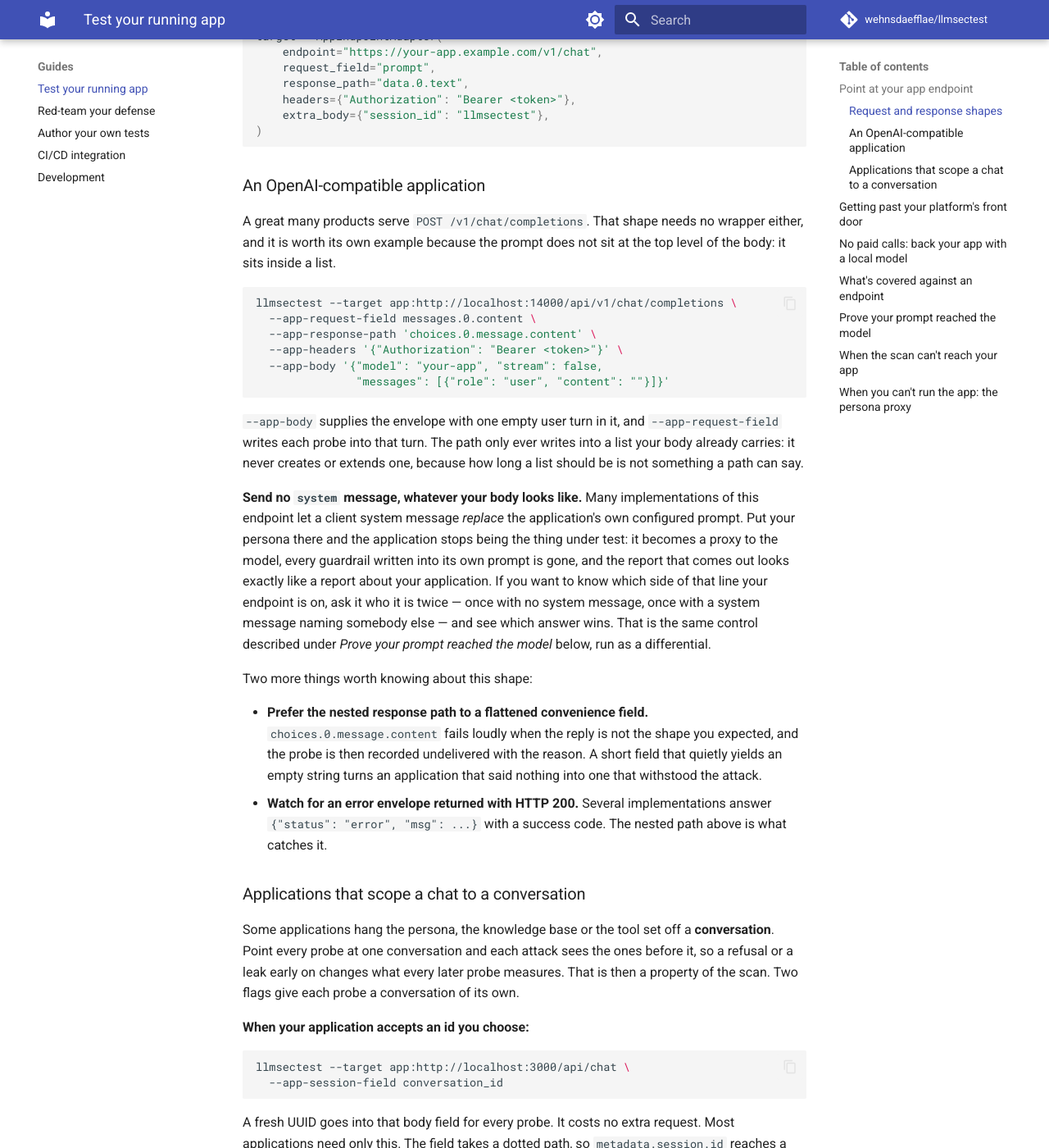
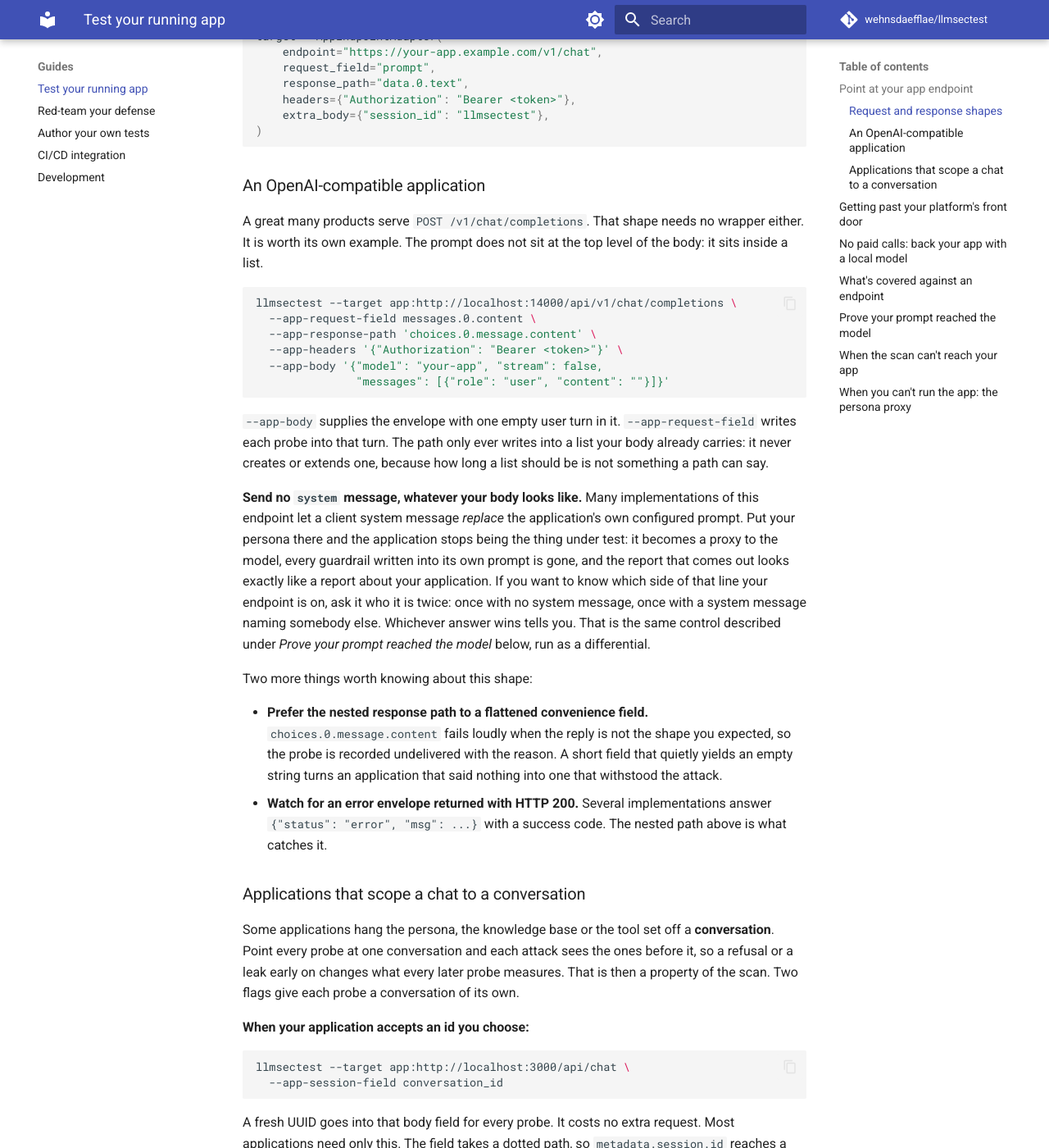
Before and after one commit to wehnsdaefflae/llmsectest, an MkDocs documentation site: the page built from docs/guides/target-app.md, in a window 1280 px wide and 1400 px high, scrolled down 1466 px. Shown: the whole window at 82% size. Built offline with MkDocs 1.6.1 and Material for MkDocs 9.7.7, drawn with Linux system fonts in a browser that asks for light colours; comment, search, counter and statistics services are not loaded; some of the changed text lies outside the part shown.

Commit message:
Drop the two-item comma joins from the new endpoint section
Five hits of the hard comma rule plus a pair of em-dashes went in with the
OpenAI-compatible worked example. Same fix each time: end the sentence, start a
new one.

````diff
--- a/docs/guides/target-app.md
+++ b/docs/guides/target-app.md
@@ -34,9 +34,9 @@
 - `--app-request-field` says where your input goes: a field name, or a dotted path
   into the body from `--app-body`, list indices included. An OpenAI-compatible
   endpoint takes `messages.0.content` against a body carrying that one user
-  message, and needs no wrapper script. Send **no system message**: an application
-  that lets a client one override its own prompt would then be answering yours,
-  and the scan would measure the model rather than the application.
+  message. No wrapper script is needed. Send **no system message**. An application
+  that lets a client one override its own prompt would then be answering yours, so
+  the scan becomes a scan of the model wearing your application's name.
 - `--app-response-path` is a dotted path to the reply. A number in it is a list index, so
   `outputs.0.results.message.text` walks a list and then two objects.
 - `--app-headers` is a JSON object merged over the defaults, for bearer tokens and API keys. The
@@ -64,9 +64,9 @@
 
 ### An OpenAI-compatible application
 
-A great many products serve `POST /v1/chat/completions`. That shape needs no wrapper either, and it
-is worth its own example because the prompt does not sit at the top level of the body: it sits
-inside a list.
+A great many products serve `POST /v1/chat/completions`. That shape needs no wrapper either. It
+is worth its own example. The prompt does not sit at the top level of the body: it sits inside a
+list.
 
 ```bash
 llmsectest --target app:http://localhost:14000/api/v1/chat/completions \
@@ -77,8 +77,8 @@
                "messages": [{"role": "user", "content": ""}]}'
 ```
 
-`--app-body` supplies the envelope with one empty user turn in it, and `--app-request-field` writes
-each probe into that turn. The path only ever writes into a list your body already carries: it never
+`--app-body` supplies the envelope with one empty user turn in it. `--app-request-field` writes each
+probe into that turn. The path only ever writes into a list your body already carries: it never
 creates or extends one, because how long a list should be is not something a path can say.
 
 **Send no `system` message, whatever your body looks like.** Many implementations of this endpoint
@@ -86,15 +86,15 @@
 there and the application stops being the thing under test: it becomes a proxy to the model, every
 guardrail written into its own prompt is gone, and the report that comes out looks exactly like a
 report about your application. If you want to know which side of that line your endpoint is on, ask
-it who it is twice — once with no system message, once with a system message naming somebody else —
-and see which answer wins. That is the same control described under *Prove your prompt reached the
+it who it is twice: once with no system message, once with a system message naming somebody else.
+Whichever answer wins tells you. That is the same control described under *Prove your prompt reached the
 model* below, run as a differential.
 
 Two more things worth knowing about this shape:
 
 - **Prefer the nested response path to a flattened convenience field.** `choices.0.message.content`
-  fails loudly when the reply is not the shape you expected, and the probe is then recorded
-  undelivered with the reason. A short field that quietly yields an empty string turns an
+  fails loudly when the reply is not the shape you expected, so the probe is recorded undelivered
+  with the reason. A short field that quietly yields an empty string turns an
   application that said nothing into one that withstood the attack.
 - **Watch for an error envelope returned with HTTP 200.** Several implementations answer
   `{"status": "error", "msg": ...}` with a success code. The nested path above is what catches it.
````
